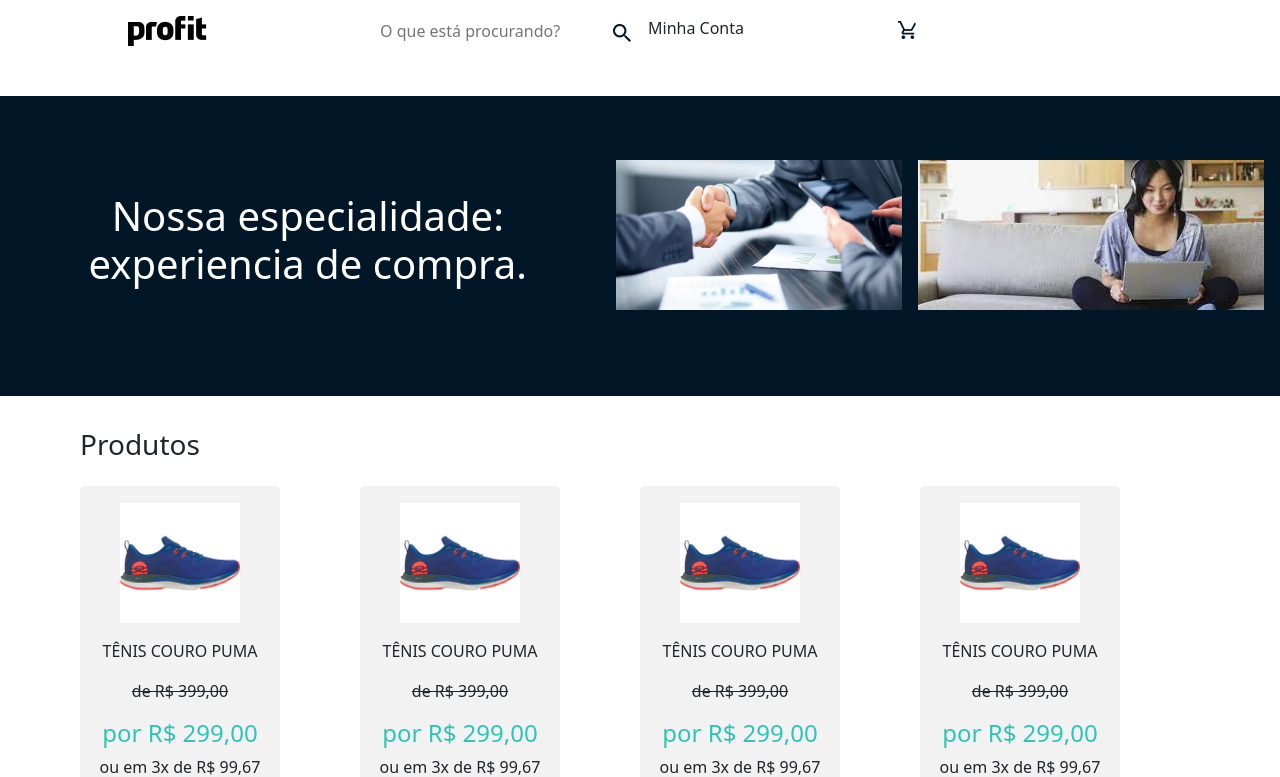
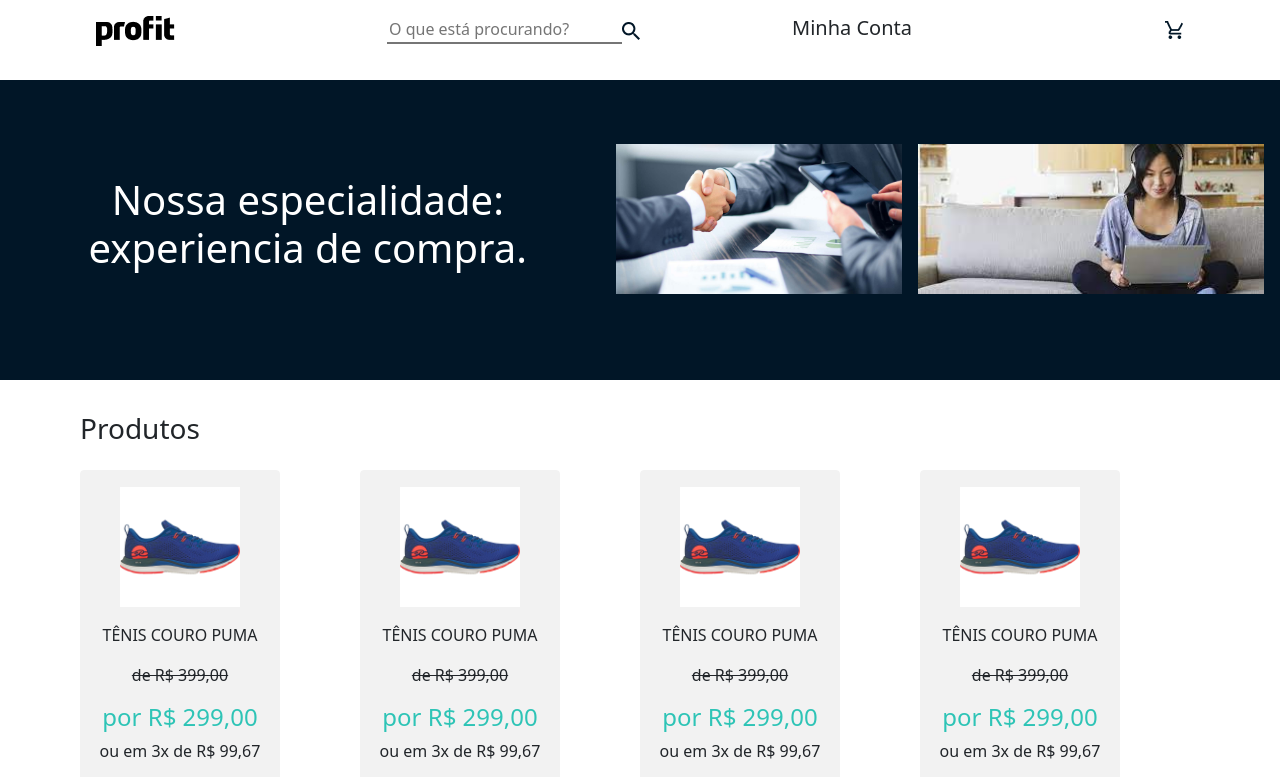
Before and after one commit to kelvyntelles/Projeto_Profit-e, a React (Create React App) app in the folder profit-app/: page / in a window 1280 px wide. Shown: the top 777 px of the page. Built offline with nearby package versions, Linux system fonts and the light colour scheme.

Commit message:
refatorando o header

```diff
--- a/profit-app/src/components/Header/index.tsx
+++ b/profit-app/src/components/Header/index.tsx
@@ -13,21 +13,23 @@
     return (
         <Container>
             <Content>
-                <ul>
-                    <li><img className="logo" src={logoImg} alt="profit e" /></li>
-                    <li>
+                <div className="header">
+                    <div>
+                        <a type="button"><img className="logo" src={logoImg} alt="profit e" /></a>
+                    </div>
+                    <div className="headerDireita">
                         <form>
                             <input type="text" placeholder="O que está procurando?"/>
-                            <img src={lupaImg} alt="buscar" />
+                            <a type="button"><img src={lupaImg} alt="buscar" /></a>
                         </form>
-                    </li>
-                    <li>
-                        <a>Minha Conta</a>
-                    </li>
-                    <li>
-                        <img src={vectorImg} alt="carrinho" />
-                    </li>
-                </ul>
+                    </div>
+                    <div className="headerDireita">
+                        <a type="button"><h5>Minha Conta</h5></a>
+                    </div>
+                    <div className="headerDireita">
+                        <a type="button"><img src={vectorImg} alt="carrinho" /></a>
+                    </div>
+                </div>
             </Content>
         </Container>
     );
--- a/profit-app/src/components/Header/styles.ts
+++ b/profit-app/src/components/Header/styles.ts
@@ -9,32 +9,20 @@
 export const Content = styled.div`
     max-width: 1120px;
     margin: 0 auto;
-
     padding: 1rem 1rem 2rem;
-    display: flex;
-    align-items: center;
     background: #FFFFFF;
 
-    ul {
-        list-style-type: none;
-        margin: 0;
-        padding: 0;
-        padding-left: 2rem;
+    .header {
+        display: grid;
+        grid-template-columns: 1fr 1fr 1fr 1fr;
 
-        display: grid;
-        grid-template-columns: 250px 270px 250px 250px;
+        .headerDireita {
+            text-align: right;
 
-        li {
-            form {
-                border: 0;
-                border-radius: 0.25rem;
-                height: 3rem;
-
-                input {
-                    border: 0;
-                    padding-top: 0.2rem;
-                    font-size: 1rem;
-                }
+            input {
+                border-top: 0;
+                border-left: 0;
+                border-right: 0;
             }
         }
     }
```
